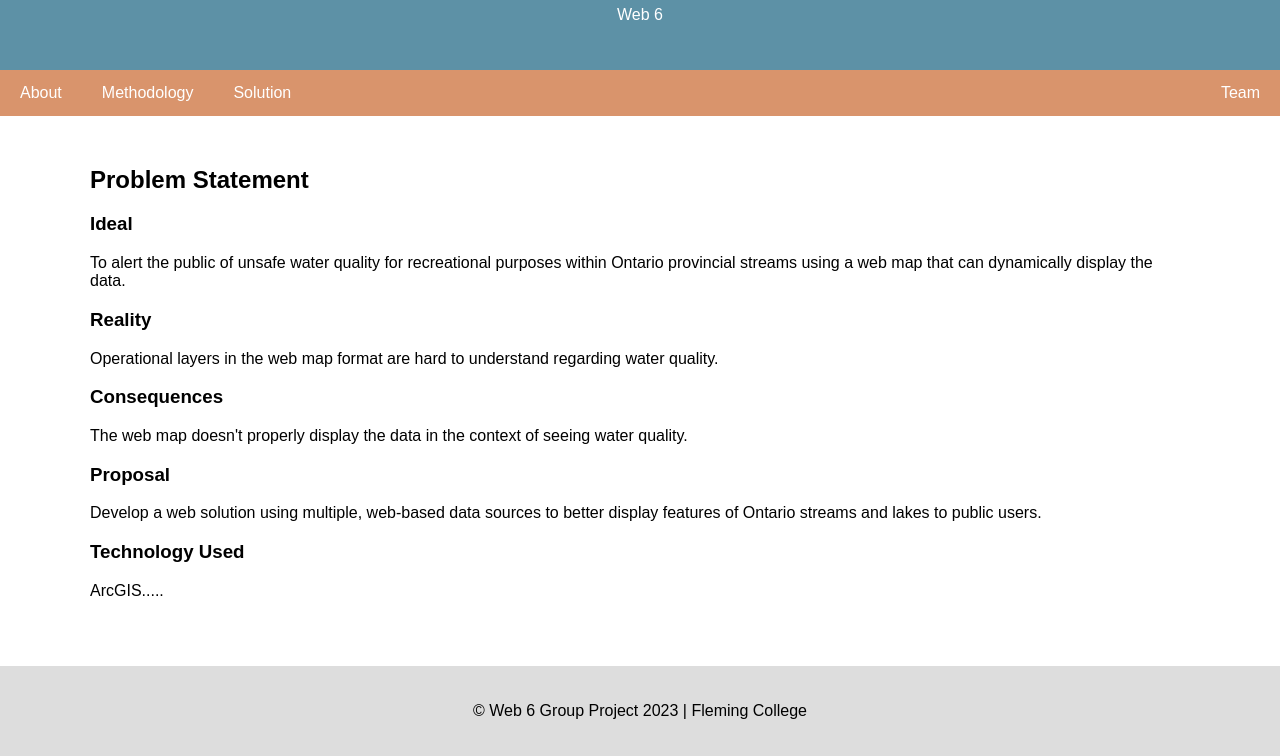
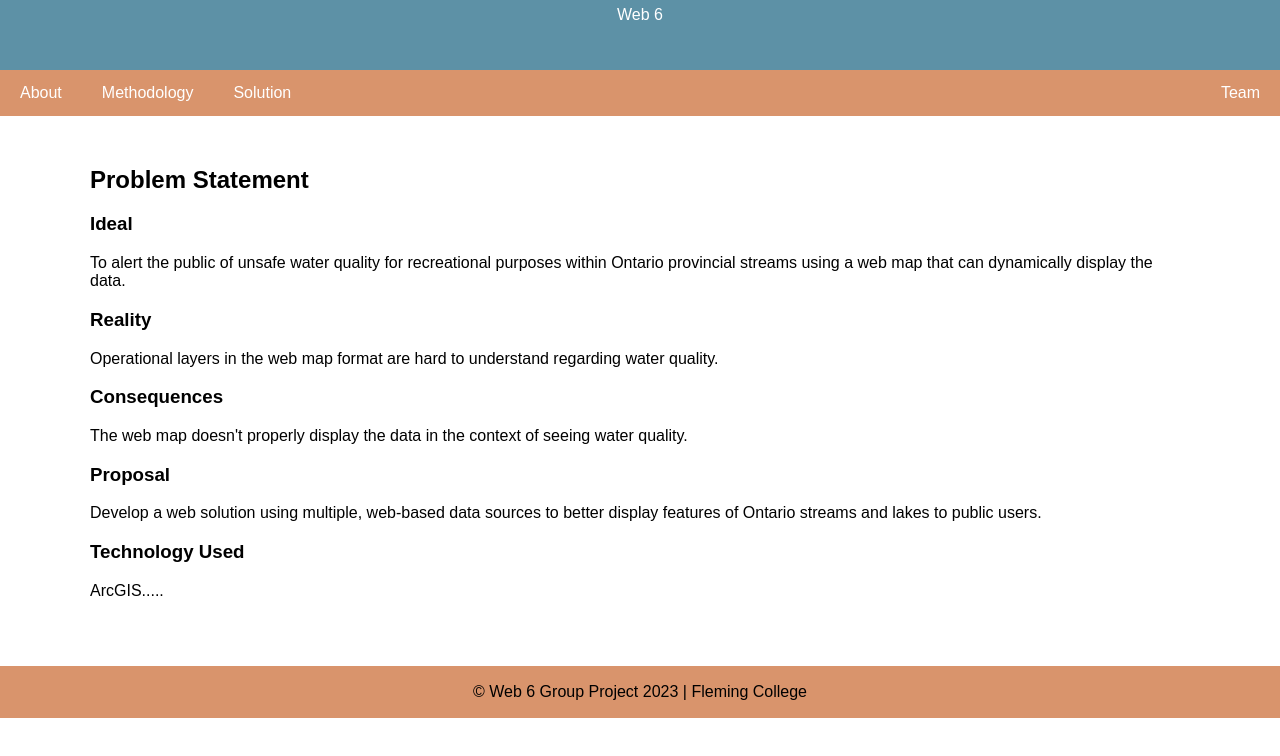
Before and after one commit to YYE2022/Geom99GroupProject, a plain HTML site: page index.html in a window 1280 px wide. Shown: the part 123-879 px from the top of the page. After the commit the page ends 841 px from the top, so only its background shows below. Drawn offline with Linux system fonts and the light colour scheme.

Commit message:
Update style.css

```diff
--- a/style.css
+++ b/style.css
@@ -86,9 +86,9 @@ body {
 
 /* Footer */
 .footer {
-  padding: 20px;
+  padding: 1px;
   text-align: center;
-  background: #ddd;
+  background: #D9946C;
 }
 
 /* Responsive layout - when the screen is less than 700px wide, make the two columns stack on top of each other instead of next to each other */
```
